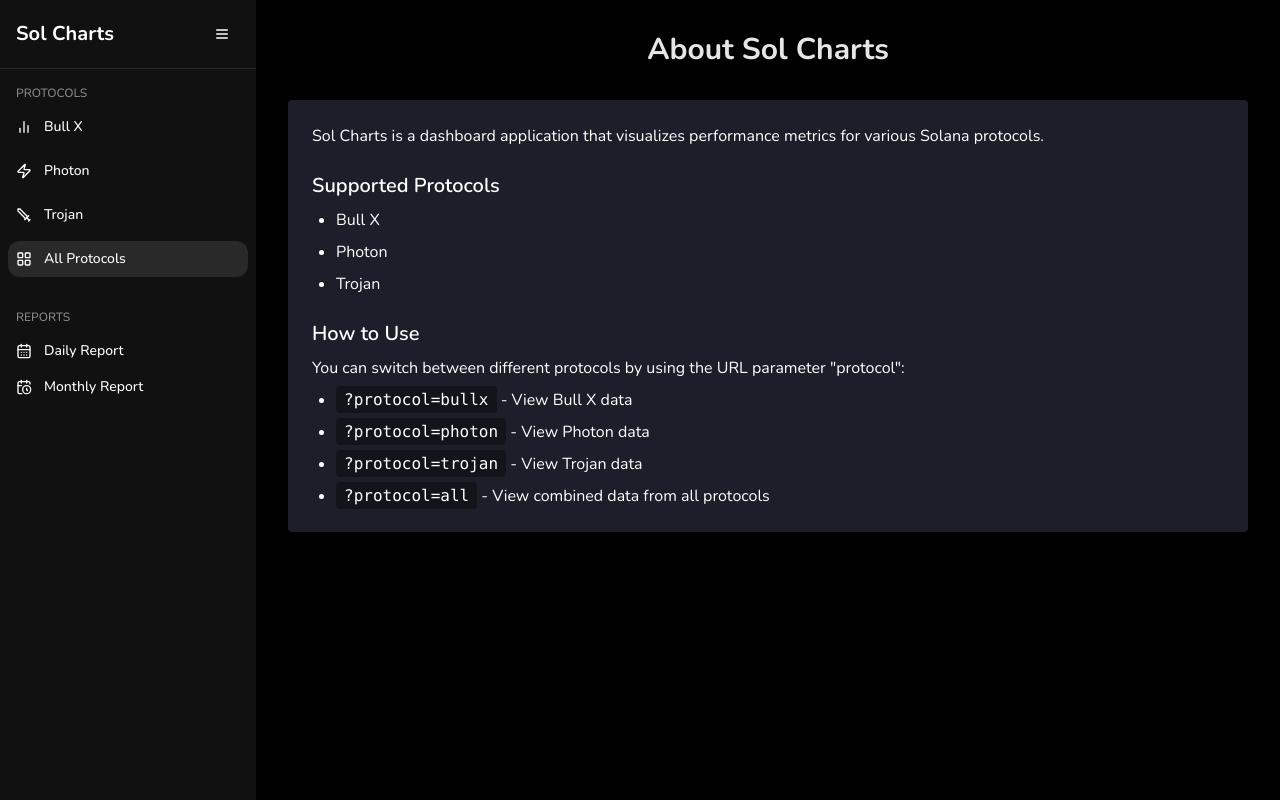
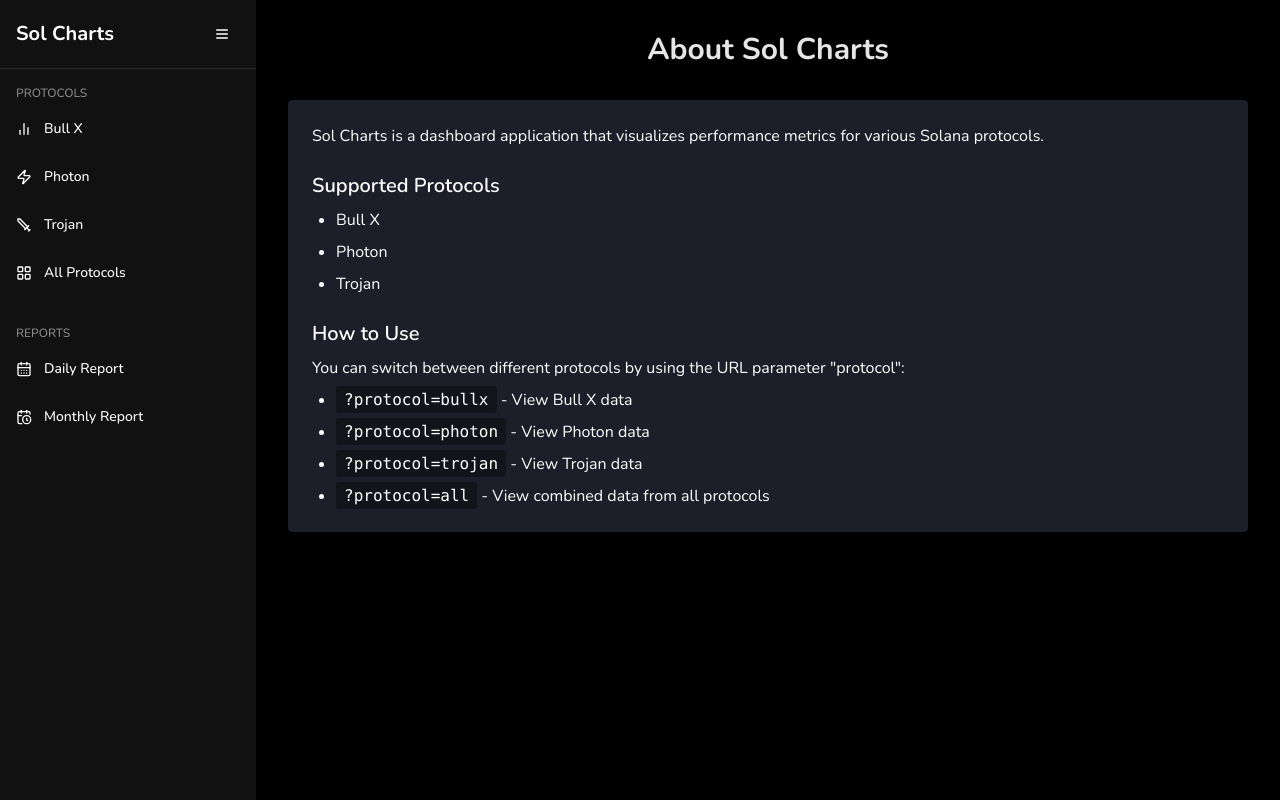
Before and after one commit to shadowbrypto/solana-dashboard, a React (Create React App) app: page /about in a window 1280 px wide. Built offline with nearby package versions, Linux system fonts and the light colour scheme.

Commit message:
Refactor sidebar navigation and improve report menu handling

```diff
--- a/src/layouts/Layout.tsx
+++ b/src/layouts/Layout.tsx
@@ -12,17 +12,27 @@ const protocols = [
   { id: 'all', name: 'All Protocols', icon: LayoutGrid }
 ];
 
+const reports = [
+  { id: 'daily', name: 'Daily Report', icon: CalendarDays, path: '/reports/daily' },
+  { id: 'monthly', name: 'Monthly Report', icon: CalendarClock, path: '/reports/monthly' }
+];
+
 export function Layout() {
   const [sidebarOpen, setSidebarOpen] = useState(true);
   const [searchParams, setSearchParams] = useSearchParams();
   const location = useLocation();
   const navigate = useNavigate();
 
-  // Get protocol from URL params or default to 'all'
-  const currentProtocol = searchParams.get('protocol')?.toLowerCase() || 'all';
+  // Only highlight protocol if we're on the main page
+  const isMainPage = location.pathname === '/';
+  const currentProtocol = isMainPage ? (searchParams.get('protocol')?.toLowerCase() || 'all') : '';
 
   const handleProtocolChange = (protocolId: string) => {
     navigate('/?protocol=' + protocolId);
+  };
+
+  const handleReportChange = (path: string) => {
+    navigate(path);
   };
 
   return (
@@ -61,9 +71,9 @@ export function Layout() {
                   key={protocol.id}
                   variant="ghost"
                   className={cn(
-                    "w-full text-white hover:bg-white/10 rounded-xl flex items-center",
+                    "w-full text-white hover:bg-white/10 rounded-xl flex items-center h-10",
                     sidebarOpen ? "justify-start px-2 gap-3" : "justify-center",
-                    currentProtocol === protocol.id && "bg-white/10"
+                    currentProtocol === protocol.id && "bg-white/10 font-medium"
                   )}
                   onClick={() => handleProtocolChange(protocol.id)}
                 >
@@ -76,30 +86,24 @@ export function Layout() {
 
           <div className="space-y-2">
             {sidebarOpen && <h3 className="text-xs uppercase text-white/50 font-medium mb-2 px-2">Reports</h3>}
-            <Link to="/reports/daily">
+            {reports.map((report) => {
+              const Icon = report.icon;
+              return (
                 <Button
+                  key={report.id}
                   variant="ghost"
                   className={cn(
-                  "w-full text-white hover:bg-white/10 rounded-xl flex items-center",
-                  sidebarOpen ? "justify-start px-2 gap-3" : "justify-center"
+                    "w-full text-white hover:bg-white/10 rounded-xl flex items-center h-10",
+                    sidebarOpen ? "justify-start px-2 gap-3" : "justify-center",
+                    location.pathname === report.path && "bg-white/10 font-medium"
                   )}
+                  onClick={() => handleReportChange(report.path)}
                 >
-                <CalendarDays className="h-4 w-4" />
-                {sidebarOpen && 'Daily Report'}
+                  <Icon className="h-4 w-4" />
+                  {sidebarOpen && report.name}
                 </Button>
-            </Link>
-            <Link to="/reports/monthly">
-              <Button
-                variant="ghost"
-                className={cn(
-                  "w-full text-white hover:bg-white/10 rounded-xl flex items-center",
-                  sidebarOpen ? "justify-start px-2 gap-3" : "justify-center"
-                )}
-              >
-                <CalendarClock className="h-4 w-4" />
-                {sidebarOpen && 'Monthly Report'}
-              </Button>
-            </Link>
+              );
+            })}
           </div>
         </nav>
       </aside>
```
Lines whose indentation alone changed are shown as unchanged.
